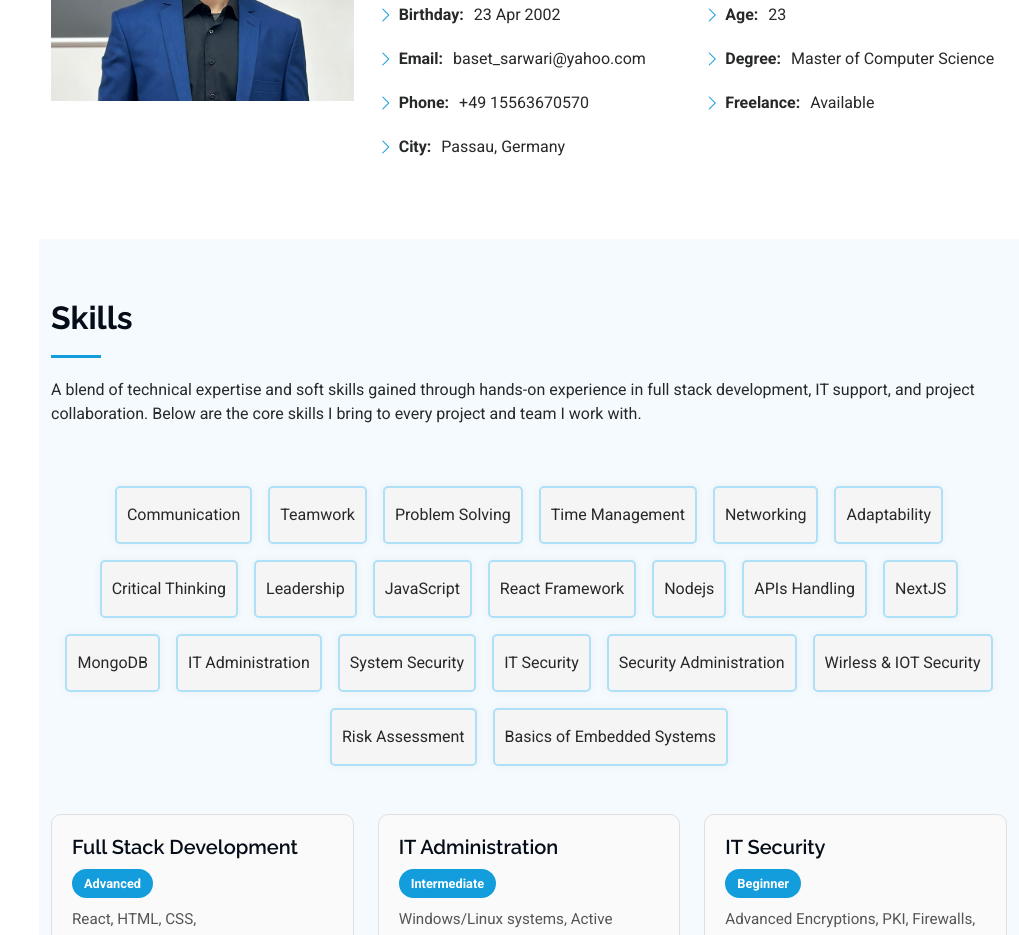
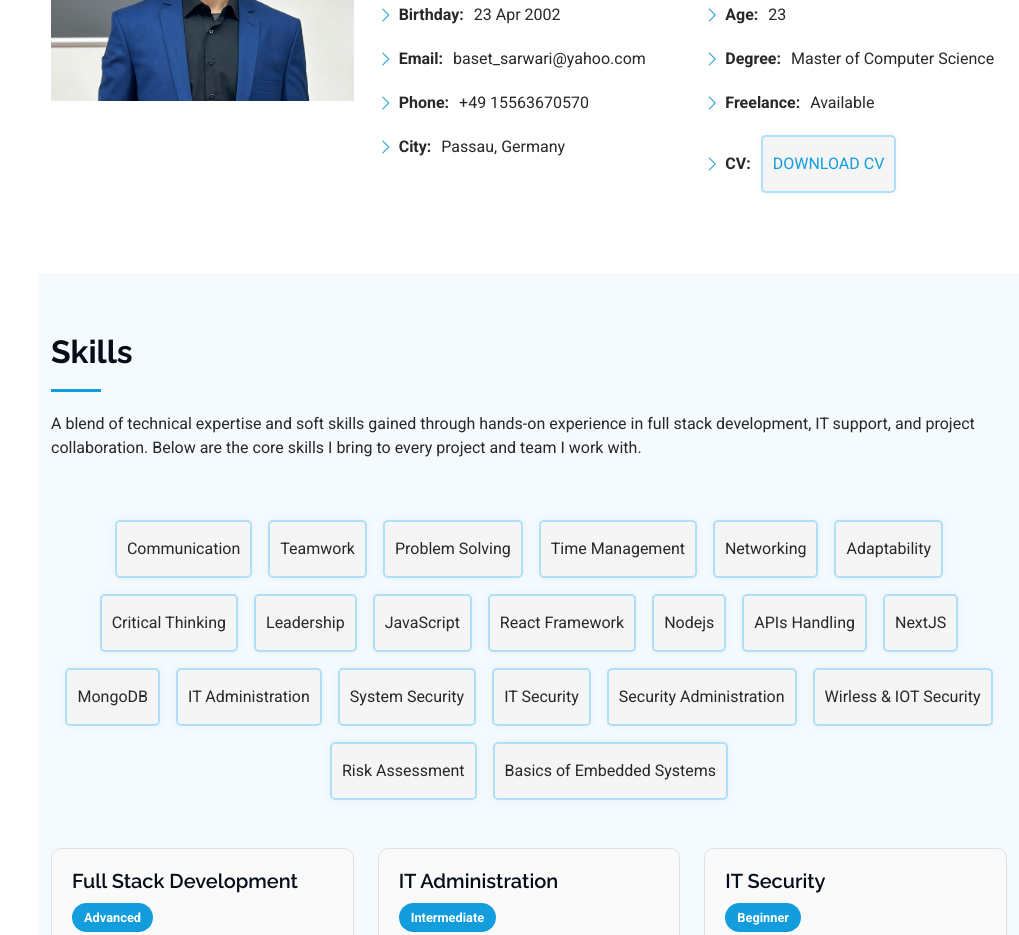
Before and after one commit to asir-sar/MyPortfolio, a plain HTML site: page index.html in a window 1280 px wide. Shown: the part 1272-2207 px from the top of the page, without its empty margins (261-1280 px from the left). Drawn offline with Linux system fonts and the light colour scheme.

Commit message:
Update index.html

```diff
--- a/index.html
+++ b/index.html
@@ -130,6 +130,8 @@
                   <li><i class="bi bi-chevron-right"></i> <strong>Age:</strong> <span>23</span></li>
                   <li><i class="bi bi-chevron-right"></i> <strong>Degree:</strong> <span>Master of Computer Science</span></li>
                   <li><i class="bi bi-chevron-right"></i> <strong>Freelance:</strong> <span>Available</span></li>
+                  <li><i class="bi bi-chevron-right"></i> <strong>CV:</strong><a href="./assets/cv.pdf" downloadable><div class="skill-item">DOWNLOAD CV</div></a></li>
+
                 </ul>
               </div>
             </div>
```
